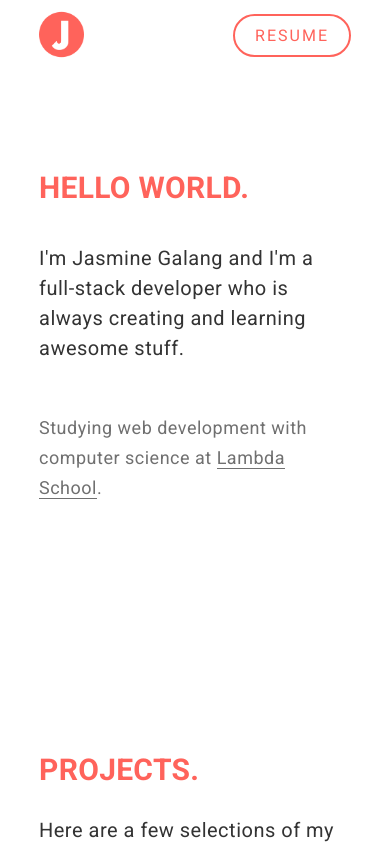
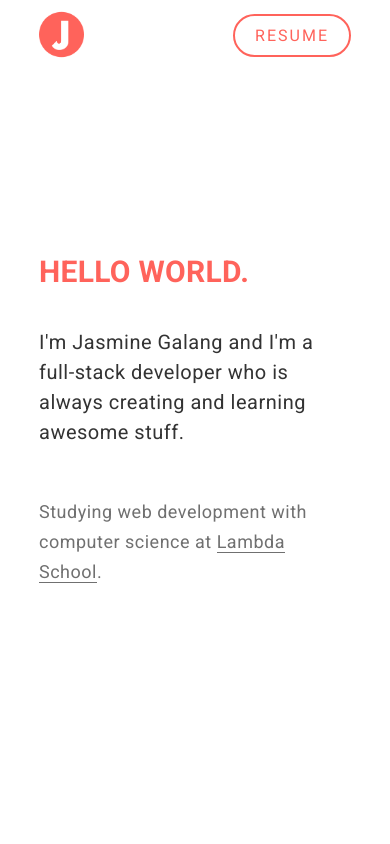
Before and after one commit to jsmndev/jsmn.dev, a React (Create React App) app: page / in a window 390 px wide. Shown: the top 844 px of the page. Built offline with nearby package versions, Linux system fonts and the light colour scheme.

Commit message:
Adjusted vh in mobile view

```diff
--- a/src/_components/About/About.style.js
+++ b/src/_components/About/About.style.js
@@ -10,6 +10,10 @@ import {
 export const AboutContainer = styled.section`
   ${flex("space-between", "center")}
   height: 80vh;
+
+  @media (max-width: 700px) {
+    height: 100vh;
+  }
 `;
 
 export const AboutHeadline = styled.div`
```
